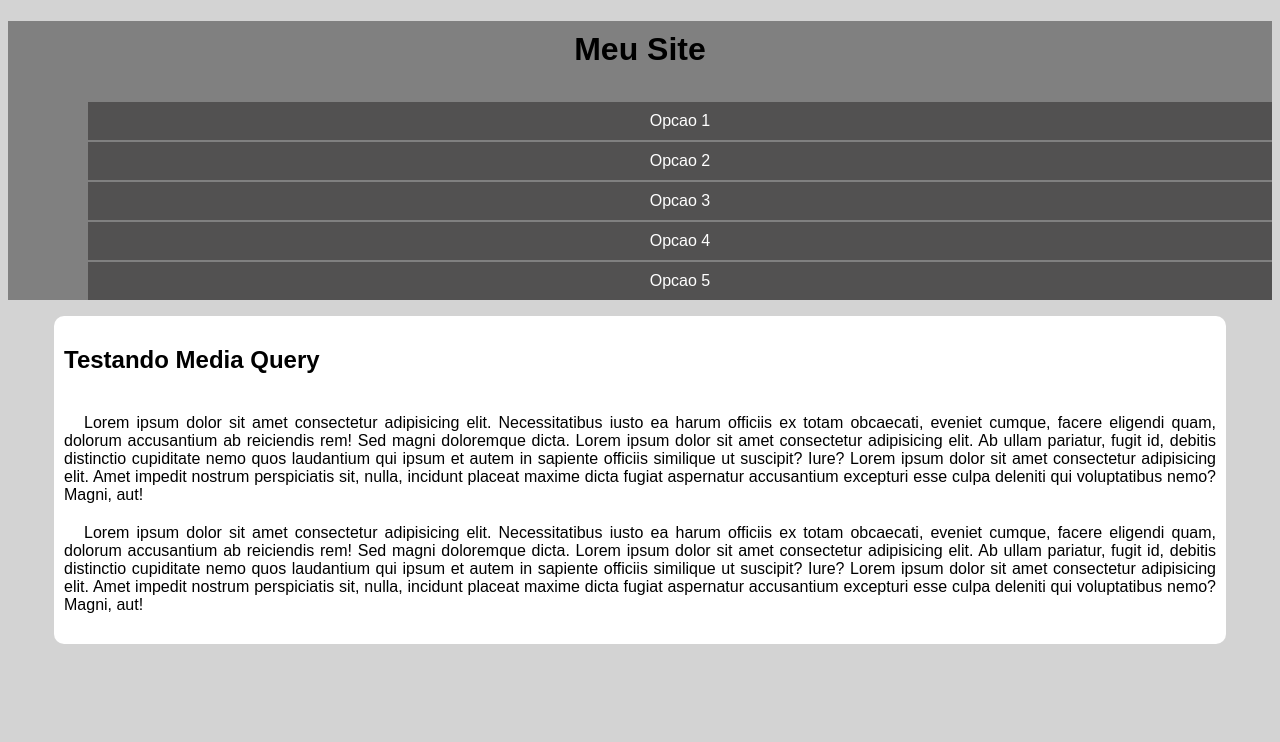
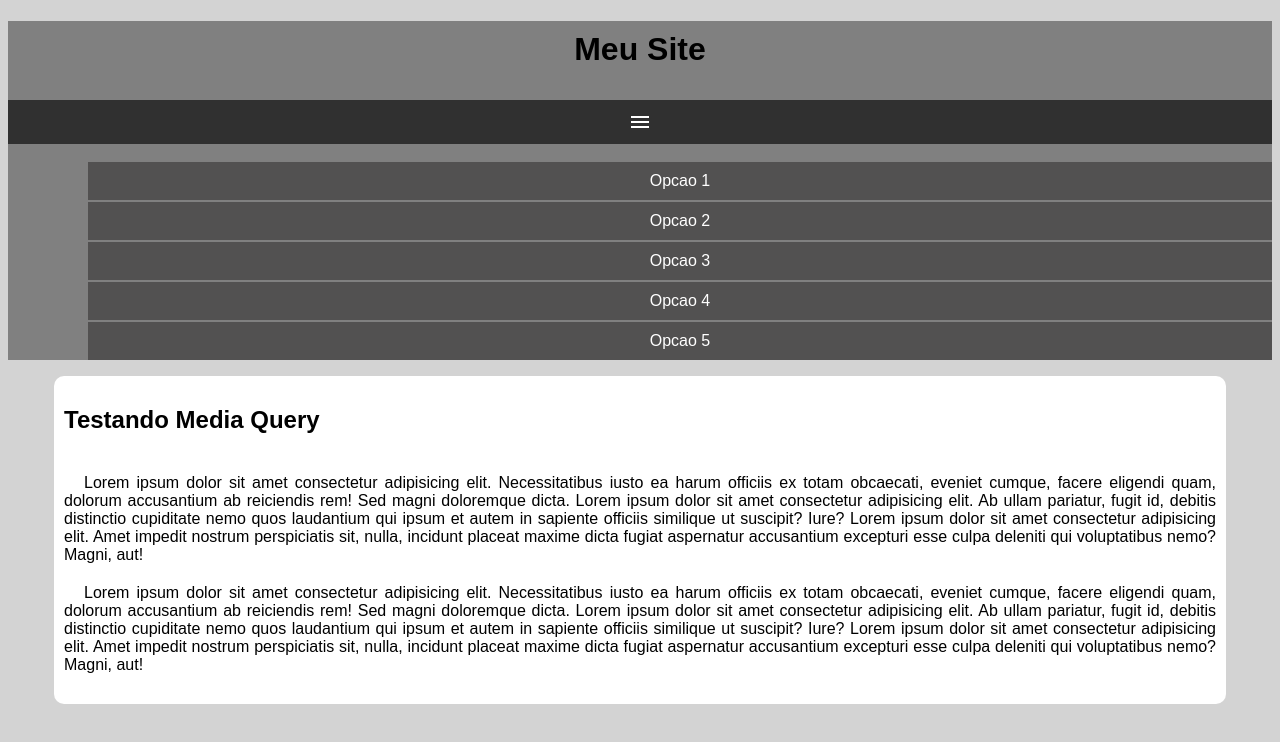
Before and after one commit to ThBanza/html5-css3-C, a plain HTML site: page ex026/mq005/index.html in a window 1280 px wide. Drawn offline with nearby package versions, Linux system fonts and the light colour scheme.

Commit message:
atualizado

```diff
--- a/ex026/mq005/estilos/style.css
+++ b/ex026/mq005/estilos/style.css
@@ -14,7 +14,20 @@ header {
 
 header > h1 {
     padding: 10px;
+    text-align: center ;
+}
+.material-symbols-outlined{
+    background-color: rgb(48, 48, 48);
+    color: white;
+    display: block;
     text-align: center;
+    padding: 10px;
+    cursor: pointer;
+}
+
+.material-symbols-outlined:hover{
+    background-color: white;
+    color: black;
 }
 
 menu {
--- a/ex026/mq005/index.html
+++ b/ex026/mq005/index.html
@@ -4,12 +4,16 @@
     <meta charset="UTF-8">
     <meta name="viewport" content="width=device-width, initial-scale=1.0">
     <title>Media Query</title>
+    <link rel="stylesheet" href="https://fonts.googleapis.com/css2?family=Material+Symbols+Outlined:opsz,wght,FILL,GRAD@20..48,100..700,0..1,-50..200" />
     <link rel="stylesheet" href="estilos/style.css">
 </head>
 <body>
     <header>
         <h1>Meu Site</h1>
-        <menu>
+        <span id="burguer" class="material-symbols-outlined" onclick="clickMenu()">
+            menu
+            </span>
+        <menu id="itens">
             <ul>
                 <li><a href="#">Opcao 1</a></li>
                 <li><a href="#">Opcao 2</a></li>
@@ -28,6 +32,14 @@
             <p>Lorem ipsum dolor sit amet consectetur adipisicing elit. Necessitatibus iusto ea harum officiis ex totam obcaecati, eveniet cumque, facere eligendi quam, dolorum accusantium ab reiciendis rem! Sed magni doloremque dicta. Lorem ipsum dolor sit amet consectetur adipisicing elit. Ab ullam pariatur, fugit id, debitis distinctio cupiditate nemo quos laudantium qui ipsum et autem in sapiente officiis similique ut suscipit? Iure? Lorem ipsum dolor sit amet consectetur adipisicing elit. Amet impedit nostrum perspiciatis sit, nulla, incidunt placeat maxime dicta fugiat aspernatur accusantium excepturi esse culpa deleniti qui voluptatibus nemo? Magni, aut!</p>
         </article>
     </main>
-
+    <script>
+        function clickMenu() {
+            if(itens.style.display == 'block'){
+             itens.style.display='none'
+            } else{
+                itens.style.display ='block'
+            }
+        }
+    </script>
 </body>
 </html>
```
Also changed, not shown: ex026/imagens/icone menu.png (added), ex026/mq005/img/icone menu.png (added).
